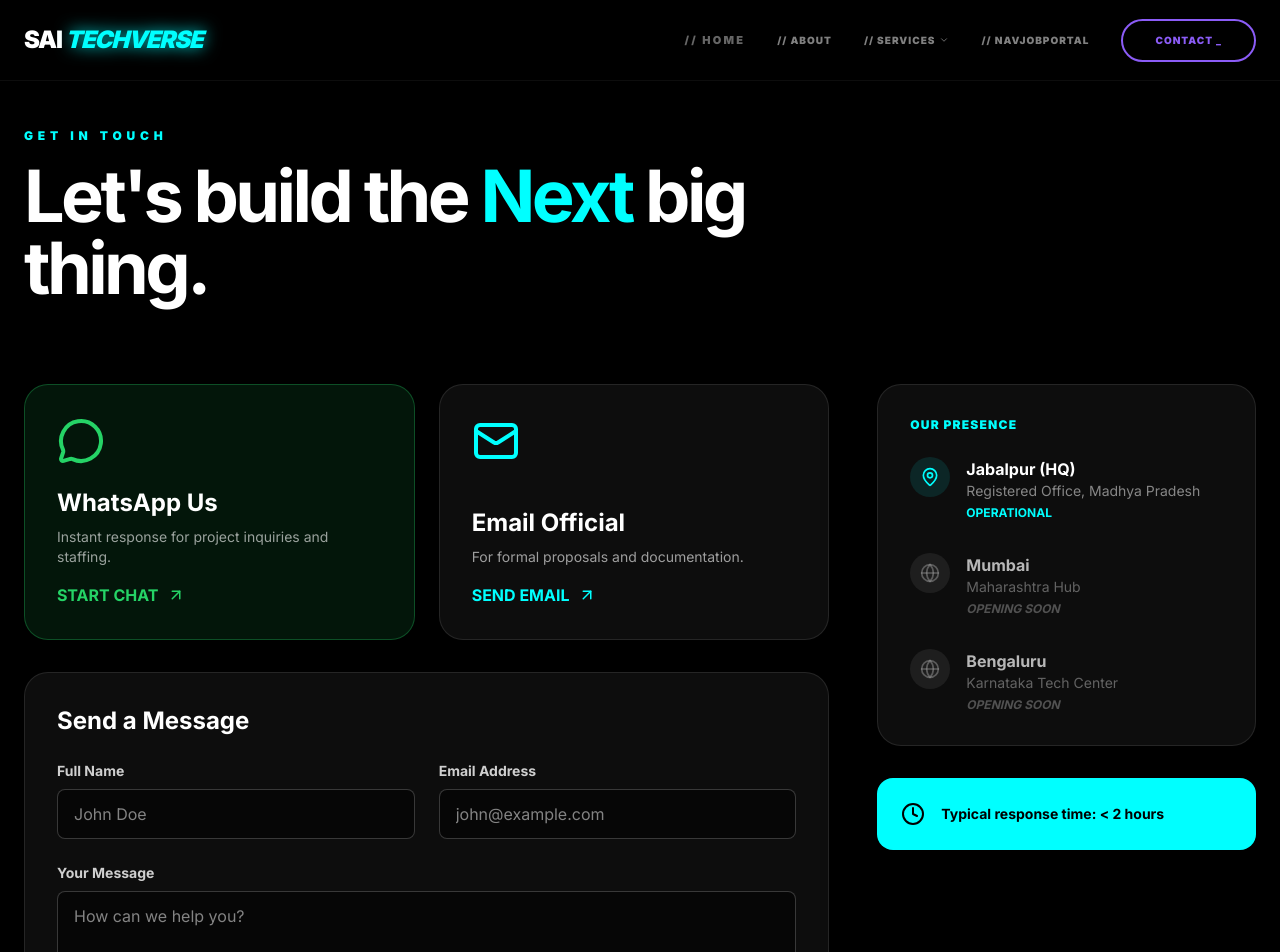
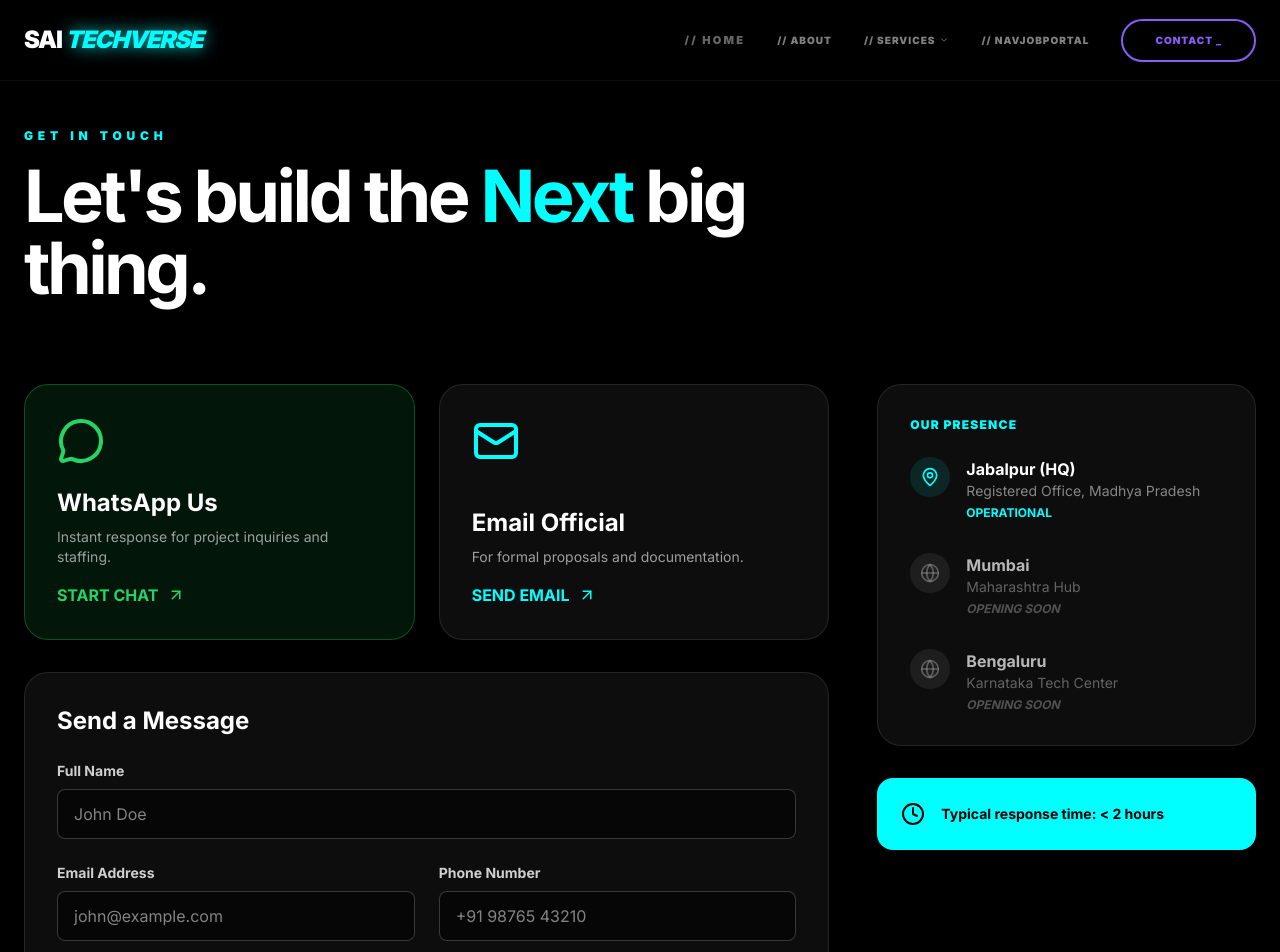
Before and after one commit to FiftyNineAndCompany/myaisite, a Next.js app: page /contact in a window 1280 px wide. Shown: the top 952 px of the page. Built offline with nearby package versions, Linux system fonts and the light colour scheme.

Commit message:
changed the email in website to connect

```diff
--- a/src/app/contact/page.tsx
+++ b/src/app/contact/page.tsx
@@ -6,7 +6,7 @@ import { Mail, MessageCircle, MapPin, Clock, Globe, ArrowUpRight } from 'lucide-
 
 export default function ContactPage() {
   // --- 1. WHATSAPP CONFIG ---
-  const whatsappNumber = "+91[9123330494]"; // REPLACE WITH YOUR ACTUAL NUMBER
+  const whatsappNumber = "+91[YourNumber]"; // 👉 REPLACE WITH YOUR ACTUAL NUMBER
   const whatsappUrl = `https://wa.me/${whatsappNumber.replace('+', '')}?text=Hi%20SAI%20TECHVERSE,%20I'd%20like%20to%20inquire%20about...`;
 
   // --- 2. WEB3FORMS CONFIG ---
@@ -19,7 +19,7 @@ export default function ContactPage() {
     const formData = new FormData(event.currentTarget);
 
     // 👇 PASTE YOUR WEB3FORMS ACCESS KEY ON THIS LINE 👇
-    formData.append("access_key", "d902e1d0-b371-46ed-b066-15da0f0e09d6");
+    formData.append("access_key", "YOUR_ACCESS_KEY_HERE");
 
     try {
       const response = await fetch("https://api.web3forms.com/submit", {
@@ -89,7 +89,7 @@ export default function ContactPage() {
 
               {/* Email Card */}
               <motion.a
-                href="mailto:info@saitechverse.com"
+                href="mailto:connect@saitechverse.com"
                 whileHover={{ scale: 1.02 }}
                 className="p-8 rounded-3xl bg-white/5 border border-white/10 flex flex-col justify-between h-64 group hover:border-[#00ffff]/50 transition-colors"
               >
@@ -108,7 +108,8 @@ export default function ContactPage() {
             <div className="p-8 rounded-3xl bg-white/5 border border-white/10">
               <h3 className="text-2xl font-bold mb-6">Send a Message</h3>
               <form onSubmit={onSubmit} className="space-y-6">
-                <div className="grid md:grid-cols-2 gap-6">
+
+                {/* Full Width Name Field */}
                 <div>
                   <label htmlFor="name" className="block text-sm font-bold text-white/80 mb-2">Full Name</label>
                   <input
@@ -119,6 +120,9 @@ export default function ContactPage() {
                     placeholder="John Doe"
                   />
                 </div>
+
+                {/* Grid for Email and Phone */}
+                <div className="grid md:grid-cols-2 gap-6">
                   <div>
                     <label htmlFor="email" className="block text-sm font-bold text-white/80 mb-2">Email Address</label>
                     <input
@@ -129,7 +133,18 @@ export default function ContactPage() {
                       placeholder="john@example.com"
                     />
                   </div>
+                  <div>
+                    <label htmlFor="phone" className="block text-sm font-bold text-white/80 mb-2">Phone Number</label>
+                    <input
+                      type="tel"
+                      name="phone"
+                      required
+                      className="w-full bg-black/50 border border-white/20 rounded-lg px-4 py-3 text-white focus:outline-none focus:border-[#00ffff] transition-colors"
+                      placeholder="+91 98765 43210"
+                    />
                   </div>
+                </div>
+
                 <div>
                   <label htmlFor="message" className="block text-sm font-bold text-white/80 mb-2">Your Message</label>
                   <textarea
--- a/src/components/Footer.tsx
+++ b/src/components/Footer.tsx
@@ -59,7 +59,7 @@ export default function Footer() {
                 <div>
                   <p className="text-white font-bold mb-1">Email:</p>
                   <a
-                    href="mailto:info@saitechverse.com"
+                    href="mailto:connect@saitechverse.com"
                     className="text-white hover:text-[#00ffff] transition-colors text-sm underline underline-offset-4"
                   >
                     connect@saitechverse.com
```
Lines whose indentation alone changed are shown as unchanged.
